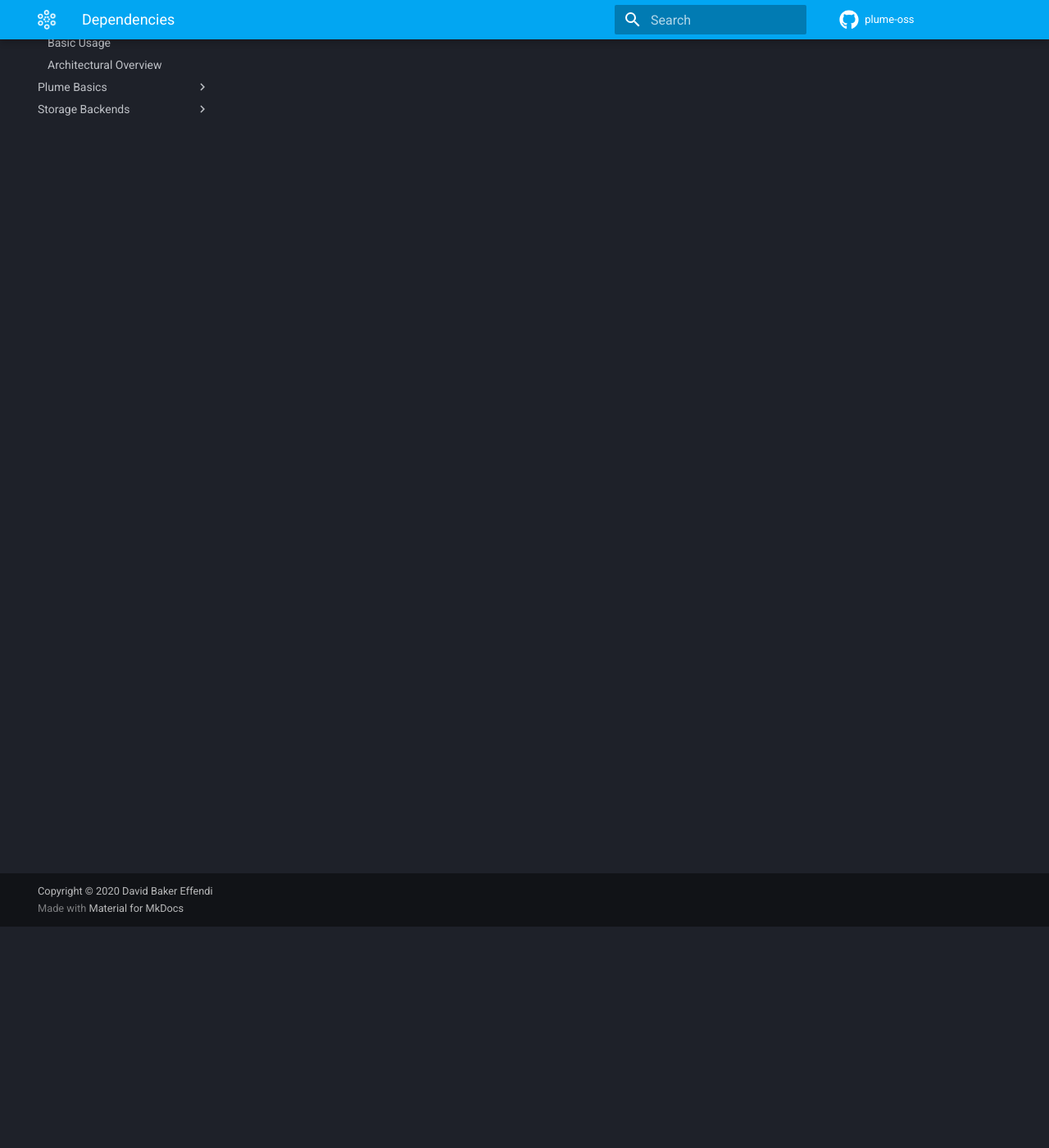
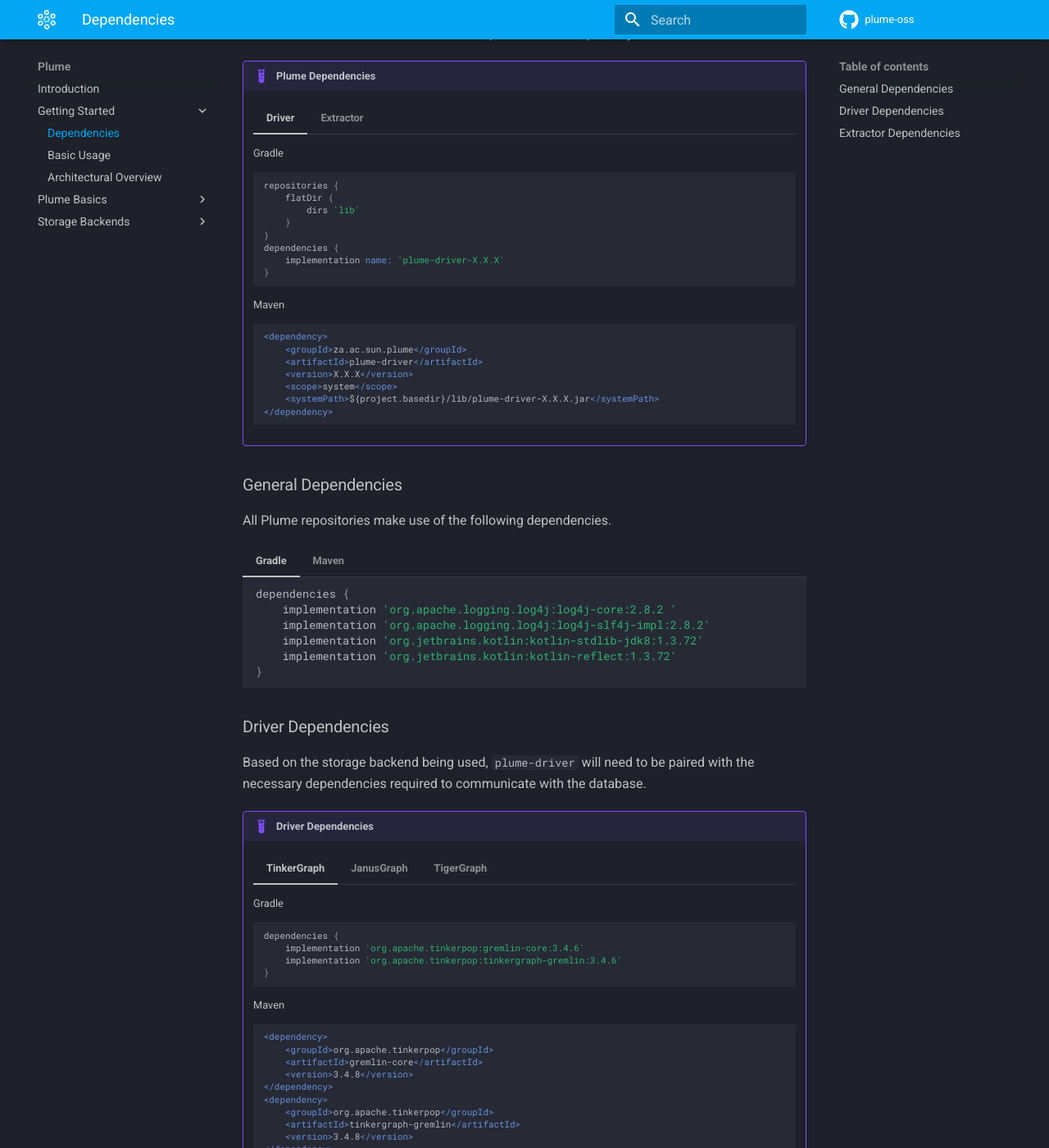
Before and after one commit to plume-oss/plume-docs, an MkDocs documentation site: the page built from docs/getting-started/dependencies.md, in a window 1280 px wide and 1400 px high, scrolled down 270 px. Shown: the whole window at 82% size. Built offline with MkDocs 1.6.1 and Material for MkDocs 9.7.7, drawn with Linux system fonts in a browser that asks for light colours; some of the changed text lies outside the part shown.

Commit message:
:pencil: Dependency sub-chapter filled out

````diff
--- a/docs/getting-started/dependencies.md
+++ b/docs/getting-started/dependencies.md
@@ -1,3 +1,197 @@
-# Installation
+# Dependencies
 
-TODO:
+Until the first official release, the Plume JARs will need to be added to the classpath or build script
+from a directory and not from a repository such as jCenter or Maven Central. The following assumes
+you have the respective jar e.g. `plume-driver-X.X.X.jar` in a folder called `lib` on the project root.
+
+The JARs can be downloaded from the respective Plume repository.
+
+!!! example "Plume Dependencies"
+
+    === "Driver"
+        Gradle
+        ```groovy
+        repositories {
+            flatDir {
+                dirs 'lib'
+            }
+        }
+        dependencies {
+            implementation name: 'plume-driver-X.X.X'
+        }
+        ```
+        Maven
+        ```mxml
+        <dependency>
+            <groupId>za.ac.sun.plume</groupId>
+            <artifactId>plume-driver</artifactId>
+            <version>X.X.X</version>
+            <scope>system</scope>
+            <systemPath>${project.basedir}/lib/plume-driver-X.X.X.jar</systemPath>
+        </dependency>
+        ```
+
+    === "Extractor"
+        Gradle
+        ```groovy
+        repositories {
+            flatDir {
+                dirs 'lib'
+            }
+        }
+        dependencies {
+            implementation name: 'plume-extractor-X.X.X'
+        }
+        ```
+        Maven
+        ```mxml
+        <dependency>
+            <groupId>za.ac.sun.plume</groupId>
+            <artifactId>plume-extractor</artifactId>
+            <version>X.X.X</version>
+            <scope>system</scope>
+            <systemPath>${project.basedir}/lib/plume-extractor-X.X.X.jar</systemPath>
+        </dependency>
+        ```
+
+### General Dependencies
+
+All Plume repositories make use of the following dependencies.
+
+=== "Gradle"
+    ```groovy
+    dependencies {
+        implementation 'org.apache.logging.log4j:log4j-core:2.8.2 '
+        implementation 'org.apache.logging.log4j:log4j-slf4j-impl:2.8.2'
+        implementation 'org.jetbrains.kotlin:kotlin-stdlib-jdk8:1.3.72'
+        implementation 'org.jetbrains.kotlin:kotlin-reflect:1.3.72'
+    }
+    ```
+=== "Maven"
+    ```mxml
+    <dependency>
+        <groupId>org.apache.logging.log4j</groupId>
+        <artifactId>log4j-core</artifactId>
+        <version>2.8.2</version>
+    </dependency>
+    <dependency>
+        <groupId>org.apache.logging.log4j</groupId>
+        <artifactId>log4j-slf4j-impl</artifactId>
+        <version>2.8.2</version>
+    </dependency>
+    <dependency>
+        <groupId>org.jetbrains.kotlin</groupId>
+        <artifactId>kotlin-stdlib-jdk8</artifactId>
+        <version>1.3.72</version>
+    </dependency>
+    <dependency>
+        <groupId>org.jetbrains.kotlin</groupId>
+        <artifactId>kotlin-reflect</artifactId>
+        <version>1.3.72</version>
+    </dependency>
+    ```
+
+### Driver Dependencies
+
+Based on the storage backend being used, `plume-driver` will need to be paired with
+the necessary dependencies required to communicate with the database.
+
+!!! example "Driver Dependencies"
+    === "TinkerGraph"
+        Gradle
+        ```groovy
+        dependencies {
+            implementation 'org.apache.tinkerpop:gremlin-core:3.4.6'
+            implementation 'org.apache.tinkerpop:tinkergraph-gremlin:3.4.6'
+        }
+        ```
+        Maven
+        ```mxml
+        <dependency>
+            <groupId>org.apache.tinkerpop</groupId>
+            <artifactId>gremlin-core</artifactId>
+            <version>3.4.8</version>
+        </dependency>
+        <dependency>
+            <groupId>org.apache.tinkerpop</groupId>
+            <artifactId>tinkergraph-gremlin</artifactId>
+            <version>3.4.8</version>
+        </dependency>
+        ```
+
+    === "JanusGraph"
+        Gradle
+        ```groovy
+        dependencies {
+            implementation 'org.apache.tinkerpop:gremlin-core:3.4.6'
+            implementation 'org.janusgraph:janusgraph-driver:0.5.2'
+        }
+        ```
+        Maven
+        ```mxml
+        <dependency>
+            <groupId>org.apache.tinkerpop</groupId>
+            <artifactId>gremlin-core</artifactId>
+            <version>3.4.8</version>
+        </dependency>
+        <dependency>
+            <groupId>org.janusgraph</groupId>
+            <artifactId>janusgraph-driver</artifactId>
+            <version>0.5.2</version>
+        </dependency>
+        ```
+
+    === "TigerGraph"
+        Gradle
+        ```groovy
+        dependencies {
+            implementation 'com.fasterxml.jackson.core:jackson-databind:2.11.2'
+            implementation 'khttp:khttp:1.0.0'
+        }
+        ```
+        Maven
+        ```mxml
+        <dependency>
+            <groupId>com.fasterxml.jackson.core</groupId>
+            <artifactId>jackson-databind</artifactId>
+            <version>2.11.2</version>
+        </dependency>
+        <dependency>
+            <groupId>khttp</groupId>
+            <artifactId>khttp</artifactId>
+            <version>1.0.0</version>
+        </dependency>
+        ```
+
+### Extractor Dependencies
+
+The only additional dependencies required are the Plume driver and Soot:
+
+=== "Gradle"
+    ```groovy
+    repositories {
+        mavenCentral()
+        flatDir {
+            dirs 'lib'
+        }
+    }
+    dependencies {
+        implementation 'org.soot-oss:soot:4.2.1'
+        implementation name: 'plume-driver-X.X.X'
+    }
+    ```
+=== "Maven"
+    ```mxml
+    <dependency>
+        <groupId>org.soot-oss</groupId>
+        <artifactId>soot</artifactId>
+        <version>4.2.1</version>
+    </dependency>
+    <dependency>
+        <groupId>za.ac.sun.plume</groupId>
+        <artifactId>plume-driver</artifactId>
+        <version>X.X.X</version>
+        <scope>system</scope>
+        <systemPath>${project.basedir}/lib/plume-driver-X.X.X.jar</systemPath>
+    </dependency>
+    ```
````
